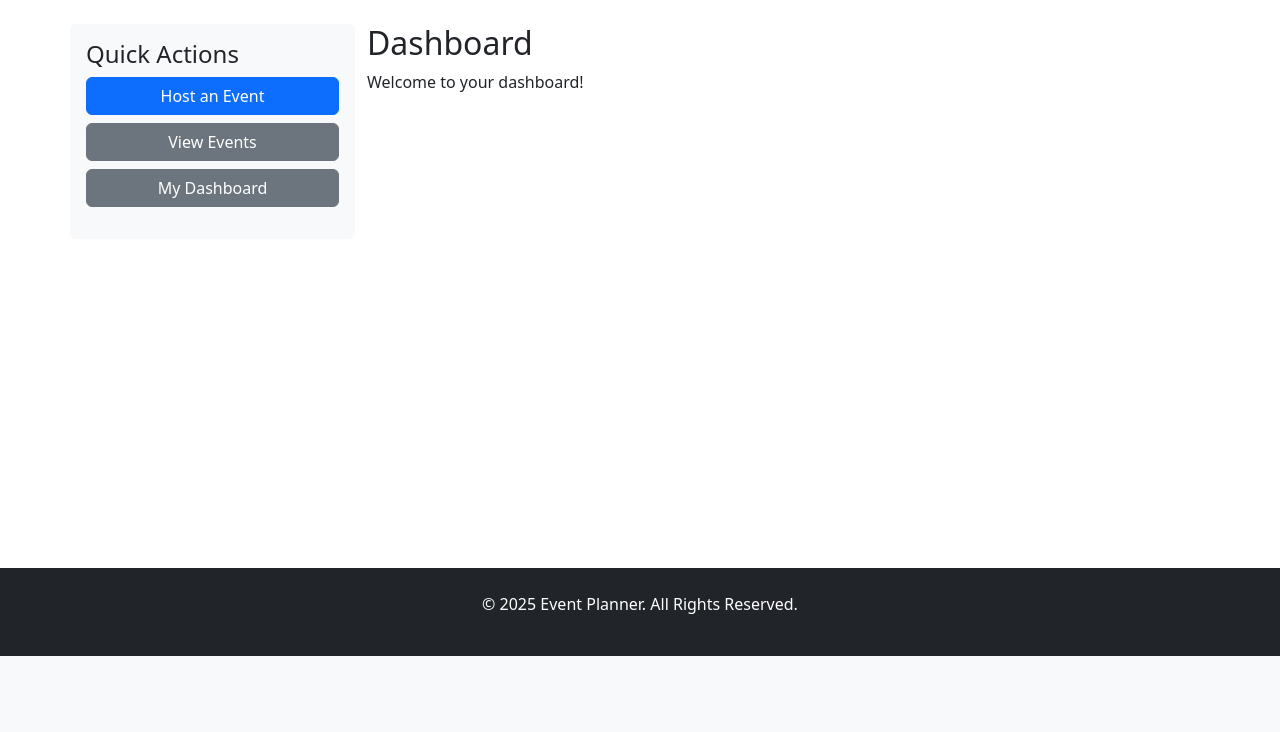
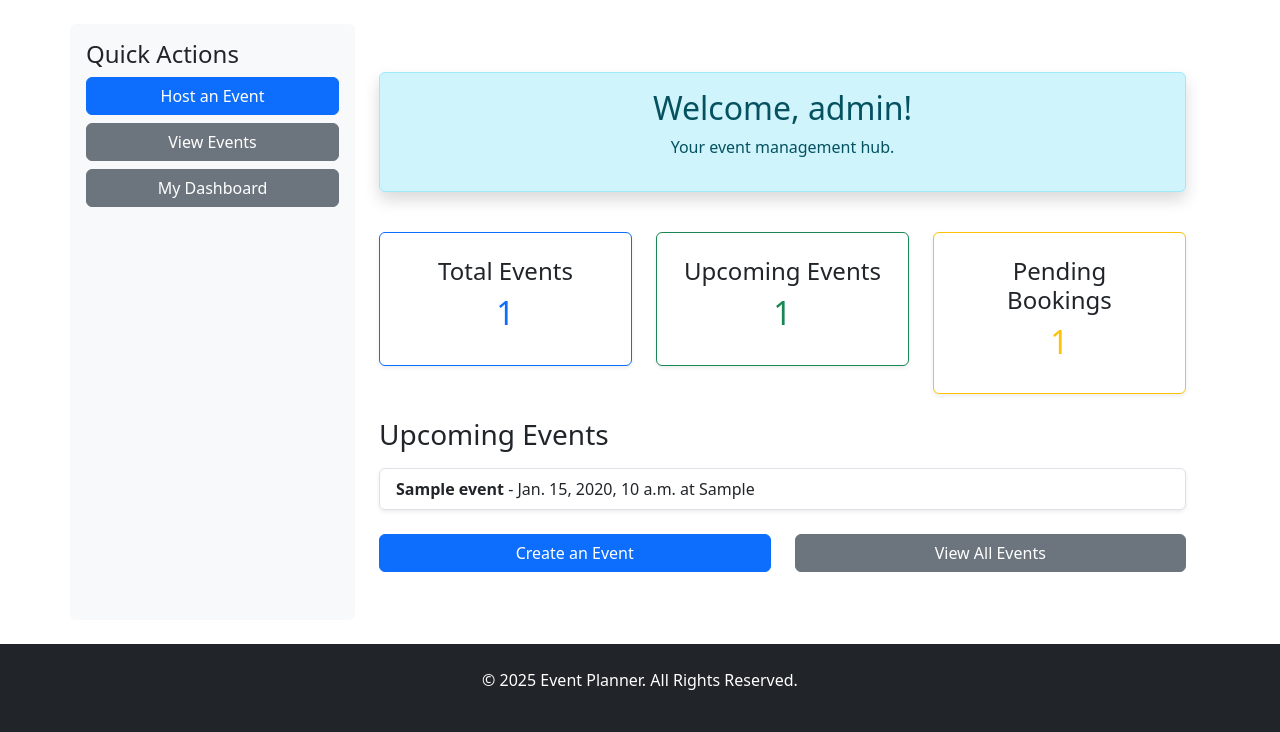
Before and after one commit to Markmcl25/project4, a Django app: template templates/dashboard.html in a window 1280 px wide. Shown: the part 144-876 px from the top of the page. Before the commit the page ends 800 px from the top, so only its background shows below. Run offline with Django 3.2, Linux system fonts and the light colour scheme; a user stored in the database is signed in; tables that the repository leaves empty hold one stand-in row (values such as "Sample post"); the template is opened without the code that fills it: values that come from a table or form of the project are taken from there, most other values are stand-ins (such as "Sample title", 1, 10 or a date in 2020).

Commit message:
updated dashboard

```diff
--- a/templates/dashboard.html
+++ b/templates/dashboard.html
@@ -1,6 +1,65 @@
 {% extends "base.html" %}
 
 {% block content %}
-<h2>Dashboard</h2>
-<p>Welcome to your dashboard!</p>
+<div class="container my-5">
+
+    <!-- Welcome Section -->
+    <div class="row">
+        <div class="col-12">
+            <div class="alert alert-info text-center shadow">
+                <h2>Welcome, {{ user.username }}!</h2>
+                <p>Your event management hub.</p>
+            </div>
+        </div>
+    </div>
+
+    <!-- Quick Stats -->
+    <div class="row text-center my-4">
+        <div class="col-md-4">
+            <div class="card p-4 shadow-sm border-primary">
+                <h4><i class="bi bi-calendar-event"></i> Total Events</h4>
+                <h2 class="text-primary">{{ total_events }}</h2>
+            </div>
+        </div>
+        <div class="col-md-4">
+            <div class="card p-4 shadow-sm border-success">
+                <h4><i class="bi bi-clock"></i> Upcoming Events</h4>
+                <h2 class="text-success">{{ upcoming_events.count }}</h2>
+            </div>
+        </div>
+        <div class="col-md-4">
+            <div class="card p-4 shadow-sm border-warning">
+                <h4><i class="bi bi-clipboard-check"></i> Pending Bookings</h4>
+                <h2 class="text-warning">{{ pending_bookings.count }}</h2>
+            </div>
+        </div>
+    </div>
+
+    <!-- Upcoming Events Section -->
+    <div class="row my-4">
+        <div class="col-12">
+            <h3 class="mb-3"><i class="bi bi-calendar3"></i> Upcoming Events</h3>
+            <div class="list-group">
+                {% for event in upcoming_events %}
+                    <a href="{% url 'event_detail' event.id %}" class="list-group-item list-group-item-action shadow-sm">
+                        <strong>{{ event.title }}</strong> - {{ event.date }} at {{ event.location }}
+                    </a>
+                {% empty %}
+                    <p class="text-muted">No upcoming events.</p>
+                {% endfor %}
+            </div>
+        </div>
+    </div>
+
+    <!-- Quick Actions -->
+    <div class="row my-4 text-center">
+        <div class="col-md-6">
+            <a href="{% url 'create_event' %}" class="btn btn-primary w-100"><i class="bi bi-plus-circle"></i> Create an Event</a>
+        </div>
+        <div class="col-md-6">
+            <a href="{% url 'event_list' %}" class="btn btn-secondary w-100"><i class="bi bi-eye"></i> View All Events</a>
+        </div>
+    </div>
+
+</div>
 {% endblock %}
```
Also changed, not shown: db.sqlite3.
